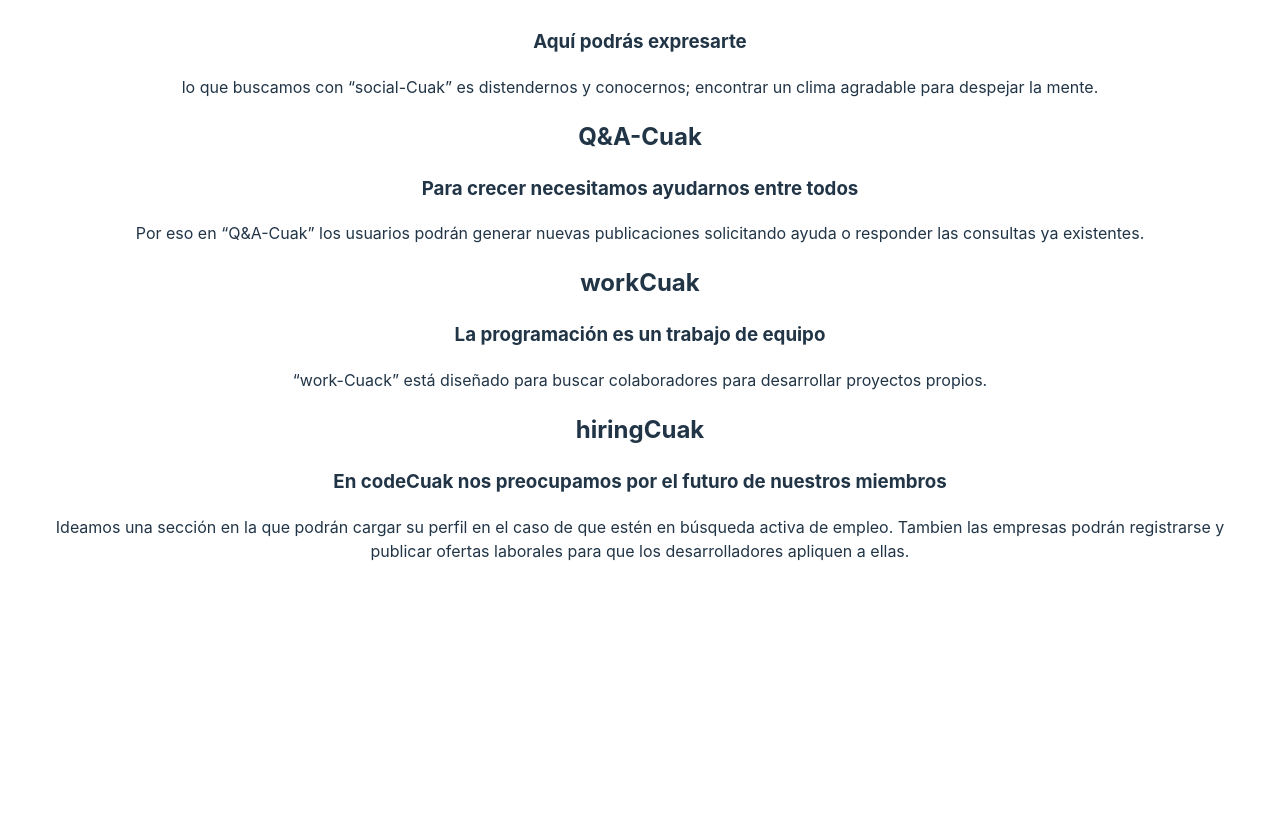
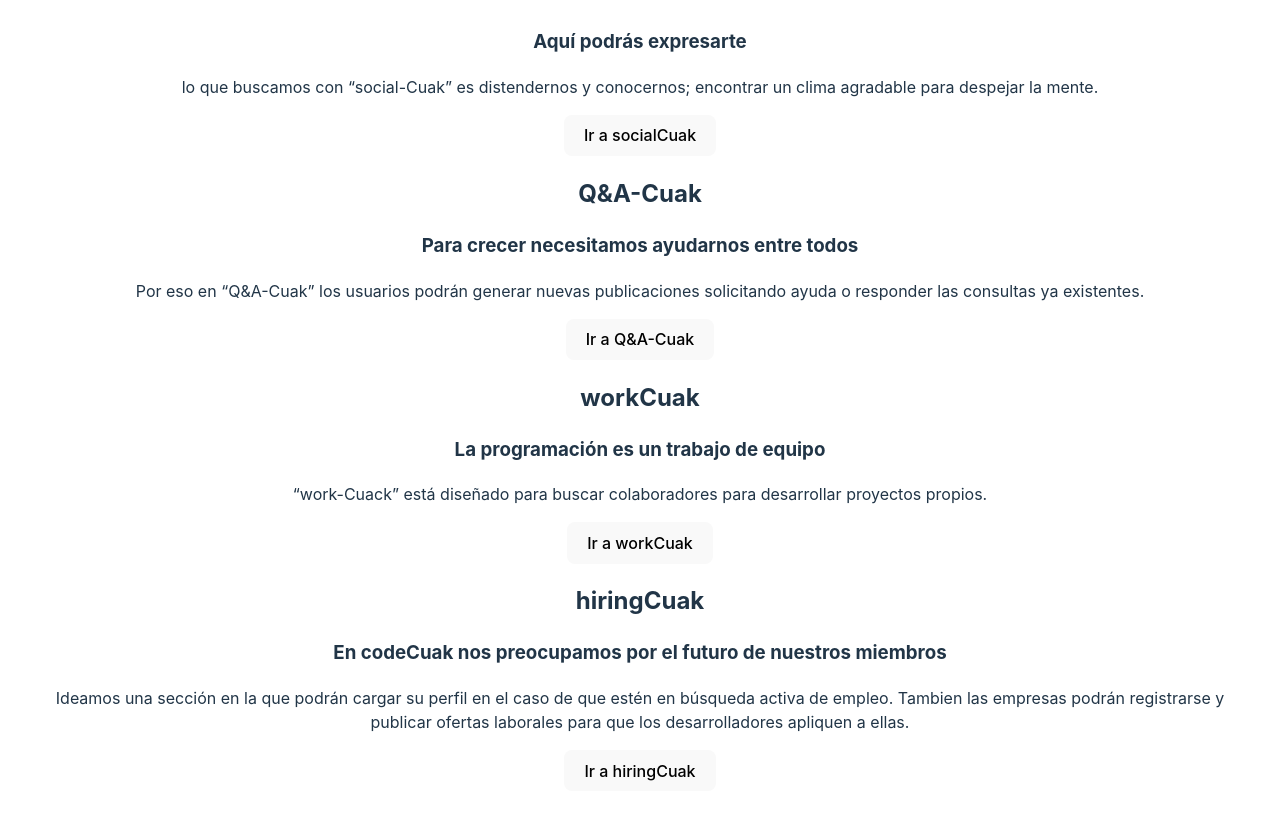
Before and after one commit to SeroTomas/FrontEnd, a React (Vite) app in the folder codecuakfront/: page / in a window 1280 px wide. Shown: the part 349-1168 px from the top of the page. Before the commit the page ends 960 px from the top, so only its background shows below. Built offline with nearby package versions, Linux system fonts and the light colour scheme.

Commit message:
add buttons sections

```diff
--- a/codecuakfront/src/components/Landing/Landing.jsx
+++ b/codecuakfront/src/components/Landing/Landing.jsx
@@ -1,5 +1,6 @@
 import React from "react";
-import styles from "./Landing.module.css"
+import styles from "./Landing.module.css";
+import { Link } from "react-router-dom";
 
 const Landing = () => {
   return (
@@ -37,6 +38,11 @@ const Landing = () => {
           lo que buscamos con “social-Cuak” es distendernos y conocernos;
           encontrar un clima agradable para despejar la mente.
         </p>
+        <Link to="/social">
+          <button>
+            <span>Ir a socialCuak</span>
+          </button>
+        </Link>
       </section>
       <section id="Q&A">
         <h2>Q&A-Cuak</h2>
@@ -45,6 +51,12 @@ const Landing = () => {
           Por eso en “Q&A-Cuak” los usuarios podrán generar nuevas publicaciones
           solicitando ayuda o responder las consultas ya existentes.
         </p>
+
+        <Link to="/qanda">
+          <button>
+            <span>Ir a Q&A-Cuak</span>
+          </button>
+        </Link>
       </section>
       <section id="work">
         <h2>workCuak</h2>
@@ -53,6 +65,12 @@ const Landing = () => {
           “work-Cuack” está diseñado para buscar colaboradores para desarrollar
           proyectos propios.
         </p>
+
+        <Link to="/work">
+          <button>
+            <span>Ir a workCuak</span>
+          </button>
+        </Link>
       </section>
       <section id="hiring">
         <h2>hiringCuak</h2>
@@ -63,7 +81,14 @@ const Landing = () => {
           registrarse y publicar ofertas laborales para que los desarrolladores
           apliquen a ellas.
         </p>
+
+        <Link to="/hiring">
+          <button>
+            <span>Ir a hiringCuak</span>
+          </button>
+        </Link>
       </section>
+
     </div>
   );
 };
```
